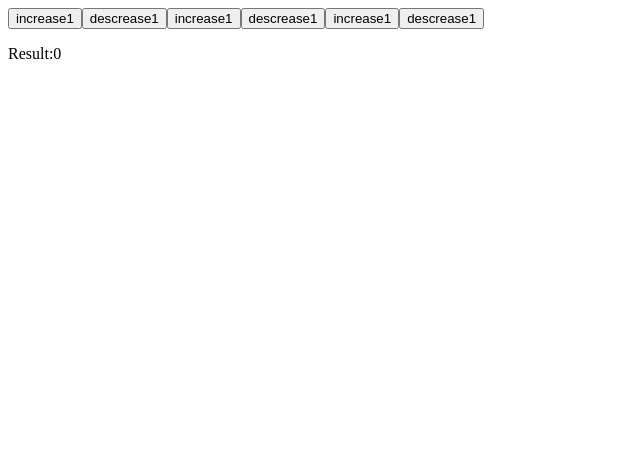
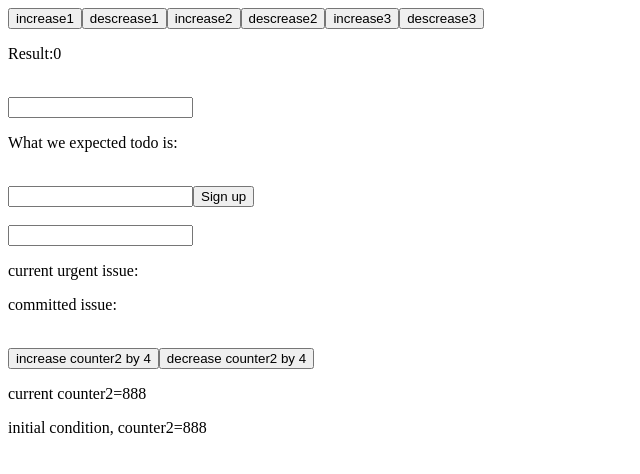
Before and after one commit to yuiechen/VUE, a plain HTML site: page lab5_vue3_callback/index.html in a window 1280 px wide. Shown: the whole page, without its empty margins (0-640 px from the left). Drawn offline with nearby package versions, Linux system fonts and the light colour scheme.

Commit message:
v-on binding

```diff
--- a/lab5_vue3_callback/index.html
+++ b/lab5_vue3_callback/index.html
@@ -1,6 +1,6 @@
 <!DOCTYPE html>
+<html>
 
-<html>
 <head>
     <meta charset="utf-8">
     <meta http-equiv="X-UA-Compatible" content="IE=edge">
@@ -9,17 +9,37 @@
     <meta name="viewport" content="width=device-width, initial-scale=1">
     <link rel="stylesheet" href="">
     <script src="https://unpkg.com/vue@3"></script>
-        <script src="app.js"  async defer></script>
+    <script src="app.js" async defer></script>
 </head>
+
 <body>
     <section id="app1">
-            <button v-on:click="increase1">increase1</button>
-            <button v-on:click="decrease1">descrease1</button>
-            <button v-on:click="increase2(2)">increase1</button>
-            <button v-on:click="decrease2(2)">descrease1</button>
-            <button v-on:click="increase2(3)">increase1</button>
-            <button v-on:click="decrease2(3)">descrease1</button>
+        <button v-on:click="increase1()">increase1</button>
+        <button v-on:click="decrease1()">descrease1</button>
+        <button v-on:click="increase2(2)">increase2</button>
+        <button v-on:click="decrease2(2)">descrease2</button>
+        <button v-on:click.right="increase2(3)">increase3</button>
+        <button v-on:click.right="decrease2(3)">descrease3</button>
+
         <p>Result:{{counter1}}</p>
+        <br />
+        <input type="text" v-on:input="setToDo($event, 'I want to')" />
+        <p>What we expected todo is:{{todo}}</p>
+        <br />
+        <form v-on:submit.prevent="submitForm2">
+            <input typer="text" />
+            <button>Sign up</button>
+        </form>
+        <br />
+        <input type="text" v-on:input="setUrgent" v-on:keyup.enter='commitUrgent' />
+        <p>current urgent issue:{{urgent}}</p>
+        <p>committed issue:{{committedUrgent}}</p>
+        <br/>
+        <button v-on:click="increase2_4(4)">increase counter2 by 4</button>
+        <button v-on:click="decrease2_4(4)">decrease counter2 by 4</button>
+        <p>current counter2={{counter2}}</p>
+        <p v-once>initial condition, counter2={{counter2}}</p>
     </section>
 </body>
+
 </html>
```
Lines whose indentation alone changed are shown as unchanged.
